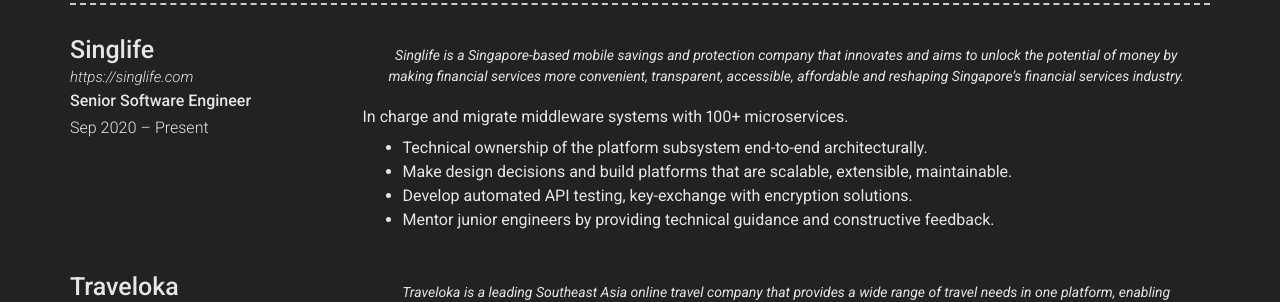
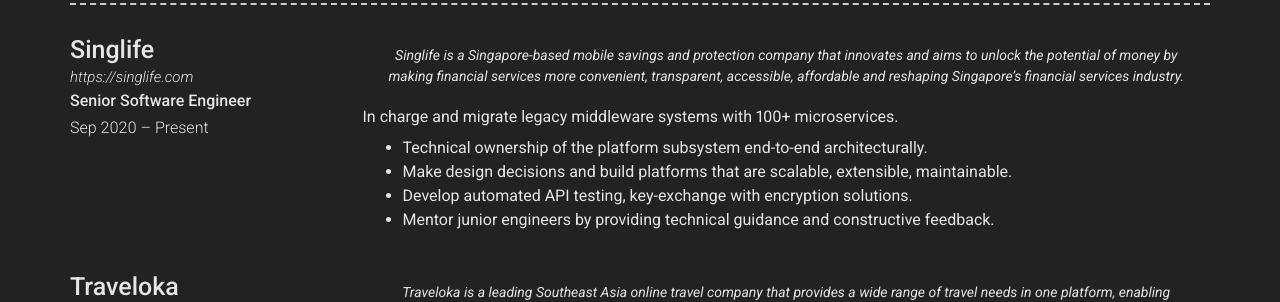
Before and after one commit to lmtien/cv, a Jekyll site: the page built from index.md, in a window 1280 px wide and 900 px high, scrolled down 442 px. Shown: the part 153-455 px from the top of the window. Built offline with Jekyll 4.4.1, drawn with Linux system fonts in a browser that asks for light colours; nearby versions of some CDN libraries.

Commit message:
Update singlife description

```diff
--- a/_data/experience.yml
+++ b/_data/experience.yml
@@ -7,7 +7,7 @@
   quote: >
     Singlife is a Singapore-based mobile savings and protection company that innovates and aims to unlock the potential of money by making financial services more convenient, transparent, accessible, affordable and reshaping Singapore’s financial services industry.
   description: |
-    In charge and migrate middleware systems with 100+ microservices.
+    In charge and migrate legacy middleware systems with 100+ microservices.
       - Technical ownership of the platform subsystem end-to-end architecturally.
       - Make design decisions and build platforms that are scalable, extensible, maintainable.
       - Develop automated API testing, key-exchange with encryption solutions.
```
